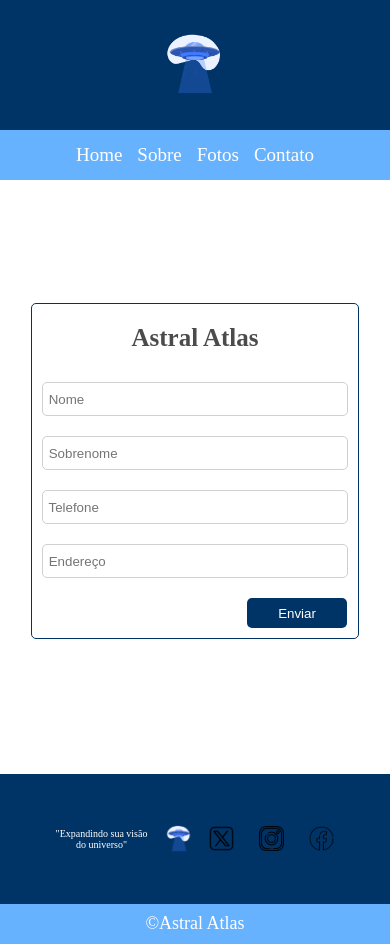
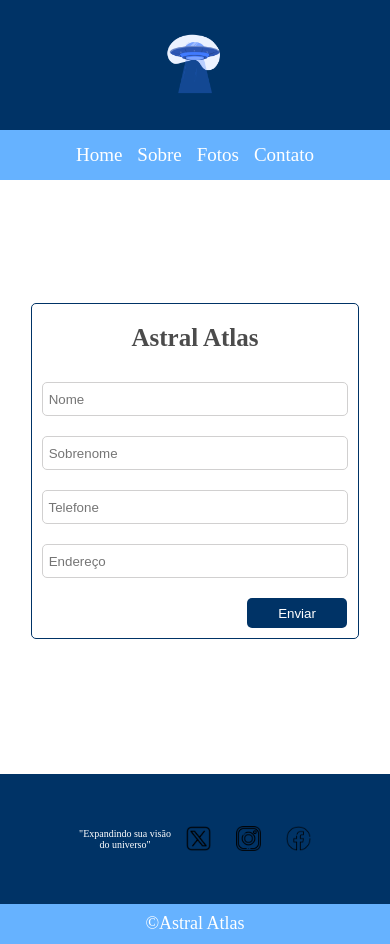
Before and after one commit to glhrmlud/Eliudefront, a plain HTML site: page Layout Web/contato.html in a window 390 px wide. Drawn offline with Linux system fonts and the light colour scheme.

Commit message:
Atualizar o style-cotato.css

```diff
--- a/Layout Web/style-cotato.css
+++ b/Layout Web/style-cotato.css
@@ -196,8 +196,7 @@ footer{
         gap: 15px;
     }
     .sct5 img{
-        width: 30px;
-        height: 30px;
+        display:none;
     }
     .sct5 p{
         font-size: 10px;
```
